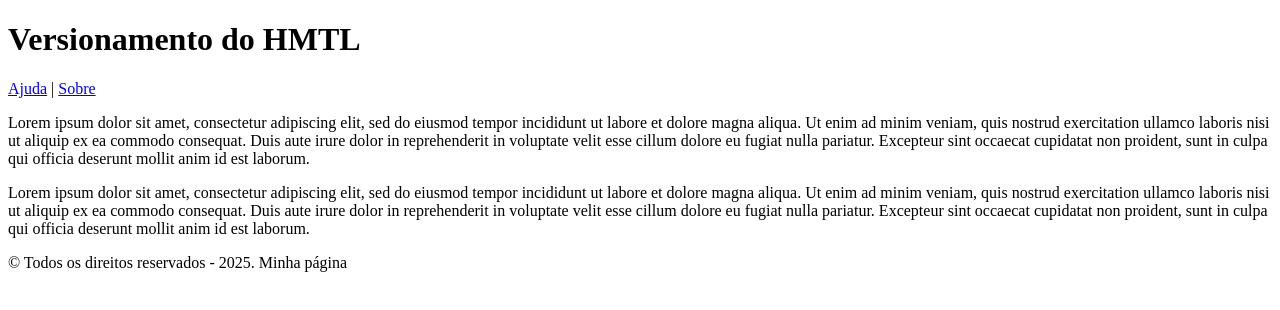
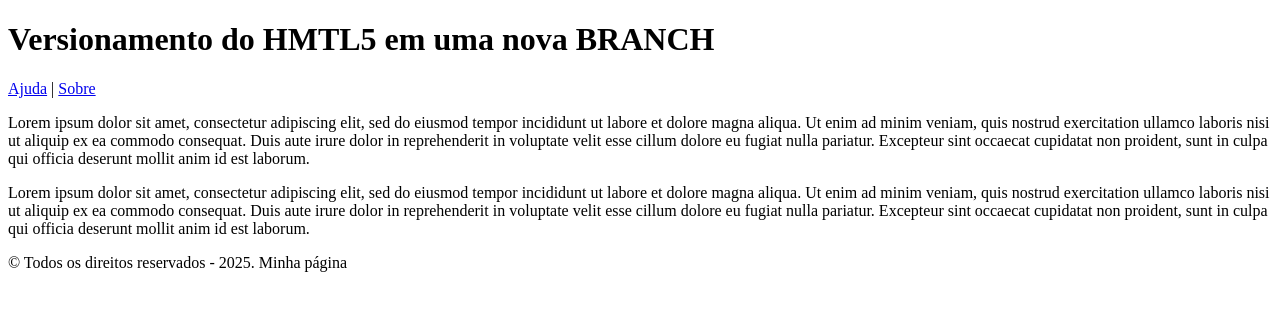
Before and after one commit to paulodiedrich/front-1TDSPB-aula01-1sem, a plain HTML site: page index.html in a window 1280 px wide. Drawn offline with Linux system fonts and the light colour scheme.

Commit message:
título principal alterado.

```diff
--- a/index.html
+++ b/index.html
@@ -22,7 +22,7 @@ Quando um DOCTYPE está ausente ou é inválido, o navegador entra em "quirks mo
 	</head>
 	<body>
 		<header>
-			<h1>Versionamento do HMTL</h1>
+			<h1>Versionamento do HMTL5 em uma nova BRANCH</h1>
 			<nav>
 				<a href="#">Ajuda</a> |
 				<a href="#">Sobre</a>
```
